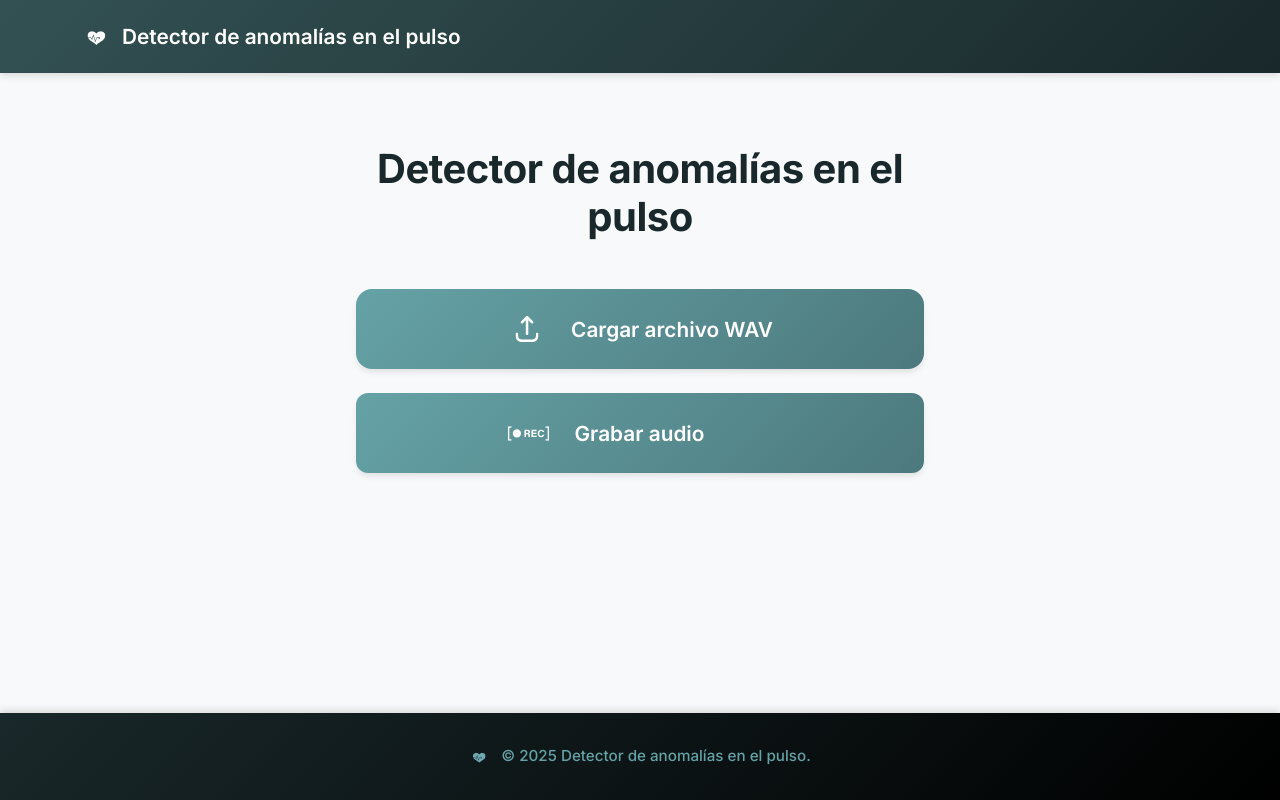
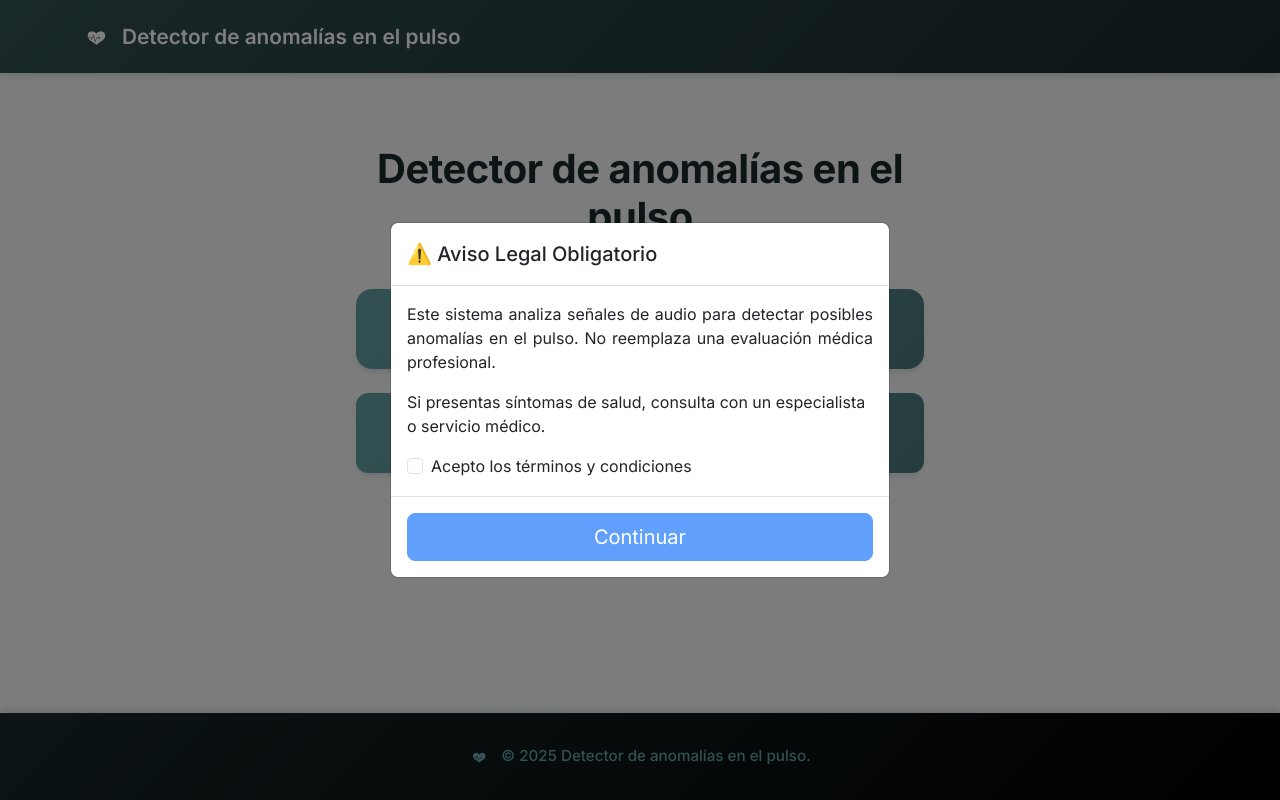
Before and after one commit to LeonHatches/Proyecto_final_FFT_Grupo_3, a Django app: page / in a window 1280 px wide. Run offline with Django 5.2, Linux system fonts and the light colour scheme.

Commit message:
commit para probar

```diff
--- a/fft_project/cardiac_project/cardiac_project/settings.py
+++ b/fft_project/cardiac_project/cardiac_project/settings.py
@@ -124,3 +124,6 @@ MEDIA_ROOT = BASE_DIR / 'media'
 # Límite de tamaño de subida de archivos (50MB)
 DATA_UPLOAD_MAX_MEMORY_SIZE = 52428800  # 50MB en bytes
 FILE_UPLOAD_MAX_MEMORY_SIZE = 52428800  # 50MB en bytes
+
+SESSION_EXPIRE_AT_BROWSER_CLOSE = False
+SESSION_COOKIE_AGE = 5
--- a/fft_project/cardiac_project/monitor/templates/monitor/base.html
+++ b/fft_project/cardiac_project/monitor/templates/monitor/base.html
@@ -31,5 +31,9 @@
             </p>
         </div>
     </footer>
+
+    {% if not request.session.terminos_aceptados %}
+        {% include "monitor/disclaimer.html" %}
+    {% endif %}
 </body>
 </html>
--- a/fft_project/cardiac_project/monitor/templates/monitor/disclaimer.html
+++ b/fft_project/cardiac_project/monitor/templates/monitor/disclaimer.html
@@ -1,31 +1,54 @@
-<div id="disclaimer-site" class="container mt-5">
-    <div class="card shadow p-4 mx-auto" style="max-width: 650px;">
-        <h3 class="text-center mb-3">Aviso Legal</h2>
+<div class="modal fade" id="aviso-modal" data-bs-backdrop="static" data-bs-keyboard="false" tabindex="-1" aria-labelledby="avisoModalLabel" aria-hidden="true">
+    {% comment %}  {% endcomment %}
+    <div class="modal-dialog modal-dialog-centered">
+        <div class="modal-content">
 
-        <!-- Texto de aviso -->
+            <!-- Formulario de terminos y condiciones -->
+            <form method="post" action="{{ request.path }}">
+                {% csrf_token %}
+                <div class="modal-header">
+                    <h5 class="modal-title" id="avisoModalLabel">⚠️ Aviso Legal Obligatorio</h5>
+                </div>
+
+                <div class="modal-body">
                     <p class="text-justify">
-            Este sistema analiza señales de audio para detectar posibles anomalías en el pulso.
-            No reemplaza una evaluación médica profesional. El usuario asume la responsabilidad
-            del uso de esta herramienta con fines informativos.
+                        Este sistema analiza señales de audio para detectar posibles anomalías en el pulso. No reemplaza una evaluación médica profesional.
                     </p>
-
                     <p>
                         Si presentas síntomas de salud, consulta con un especialista o servicio médico.
                     </p>
 
-        <!-- Cuadro para aceptar -->
                     <div class="form-check mt-3">
-            <input class="form-check-input" type="checkbox" id="aceptoCheckbox">
-            <label class="form-check-label" for="aceptoCheckbox">
+                        <input class="form-check-input" type="checkbox" id="check-aceptar" name="terminos_aceptados">
+                        <label class="form-check-label" for="check-aceptar">
                             Acepto los términos y condiciones
                         </label>
                     </div>
+                </div>
 
-        <!-- Boton para continuar -->
-        <div class="text-center mt-4">
-            <a id="continuarBtn" href="{% url 'index' %}" class="btn btn-primary btn-lg disabled" tabindex="-1" aria-disabled="true">
+                <div class="modal-footer">
+                    <button type="submit" id="btn-aceptar" class="btn btn-primary btn-lg w-100" disabled>
                         Continuar
-            </a>
+                    </button>
+                </div>
+
+            </form>
         </div>
     </div>
 </div>
+
+<script src="https://cdn.jsdelivr.net/npm/bootstrap@5.3.3/dist/js/bootstrap.bundle.min.js"></script>
+
+<script>
+    document.addEventListener('DOMContentLoaded', (event) => {
+        const avisoModal = new bootstrap.Modal(document.getElementById('aviso-modal'));
+        avisoModal.show();
+    });
+
+    const checkbox = document.getElementById('check-aceptar');
+    const continuarBtn = document.getElementById('btn-aceptar');
+
+    checkbox.addEventListener('change', function() {
+        continuarBtn.disabled = !this.checked;
+    });
+</script>
--- a/fft_project/cardiac_project/monitor/views.py
+++ b/fft_project/cardiac_project/monitor/views.py
@@ -11,9 +11,22 @@ import traceback
 class IndexView(generic.TemplateView):
     template_name = "monitor/index.html"
 
+    def post(self, request, *args, **kwargs):
+        if 'terminos_aceptados' in request.POST:
+            request.session['terminos_aceptados'] = True
+            return redirect(request.path)
+
+        return super().post(request, *args, **kwargs)
+
 class UploadView(generic.FormView):
     template_name = "monitor/upload.html"
     form_class = forms.UploadForm
+
+    # def post(self, request, *args, **kwargs):
+    #     if 'terminos_aceptados' in request.POST:
+    #         request.session['terminos_aceptados'] = True
+    #         return redirect(request.path)
+    #     return super().post(request, *args, **kwargs)
 
     def form_valid(self, form):
         # Guardar el archivo subido
@@ -33,6 +46,12 @@ class UploadView(generic.FormView):
 
 class RecordView(generic.TemplateView):
     template_name = "monitor/record.html"
+
+    def post(self, request, *args, **kwargs):
+        if 'terminos_aceptados' in request.POST:
+            request.session['terminos_aceptados'] = True
+            return redirect(request.path)
+        return super().get(request, *args, **kwargs)
 
 @csrf_exempt
 def process_view(request):
@@ -82,6 +101,12 @@ def process_view(request):
 class ResultsView(generic.TemplateView):
     template_name = "monitor/results.html"
 
+    def post(self, request, *args, **kwargs):
+        if 'terminos_aceptados' in request.POST:
+            request.session['terminos_aceptados'] = True
+            return redirect(request.path)
+        return super().get(request, *args, **kwargs)
+
     def get_context_data(self, **kwargs):
         context  = super().get_context_data(**kwargs)
         result_id = self.kwargs.get('id')
```
Lines whose indentation alone changed are shown as unchanged.
